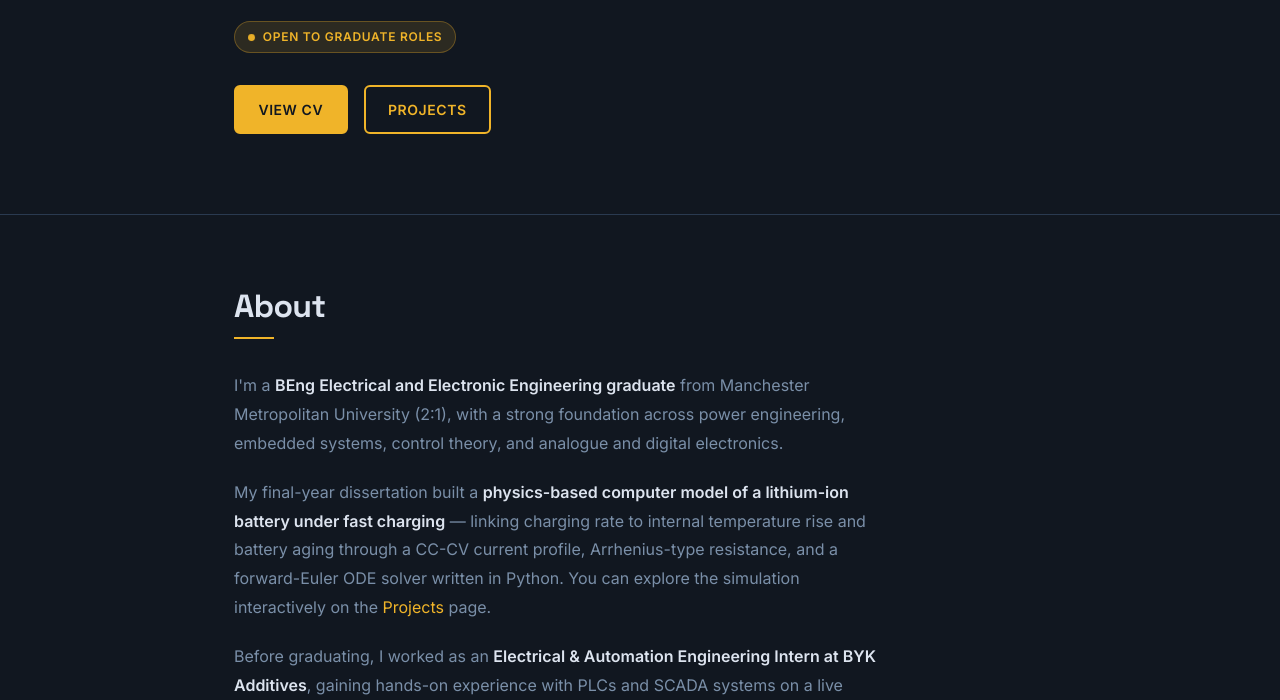
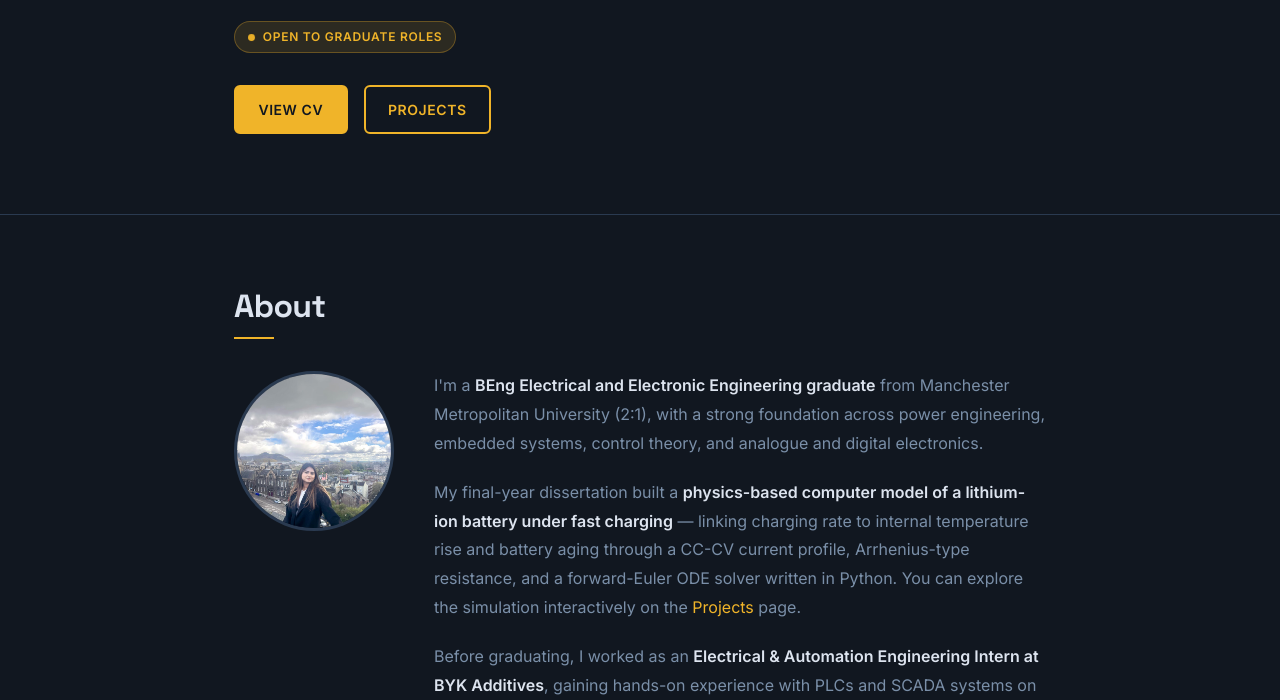
Before and after one commit to maishafarzana7430-ctrl/maishafarzana7430-ctrl.github.io, a plain HTML site: page index.html in a window 1280 px wide. Shown: the part 442-1142 px from the top of the page. Drawn offline with Linux system fonts and the light colour scheme.

Commit message:
Add profile photo

```diff
--- a/index.html
+++ b/index.html
@@ -56,7 +56,7 @@
       <div class="container">
         <h2 class="section-heading">About</h2>
         <div class="about-layout">
-          <img src="photo.jpg" alt="Maisha Farzana" class="about-photo"
+          <img src="photo.jpeg" alt="Maisha Farzana" class="about-photo"
                onerror="this.style.display='none'">
         <div class="about-body">
           <p>
```
Also changed, not shown: photo.jpeg (added).
